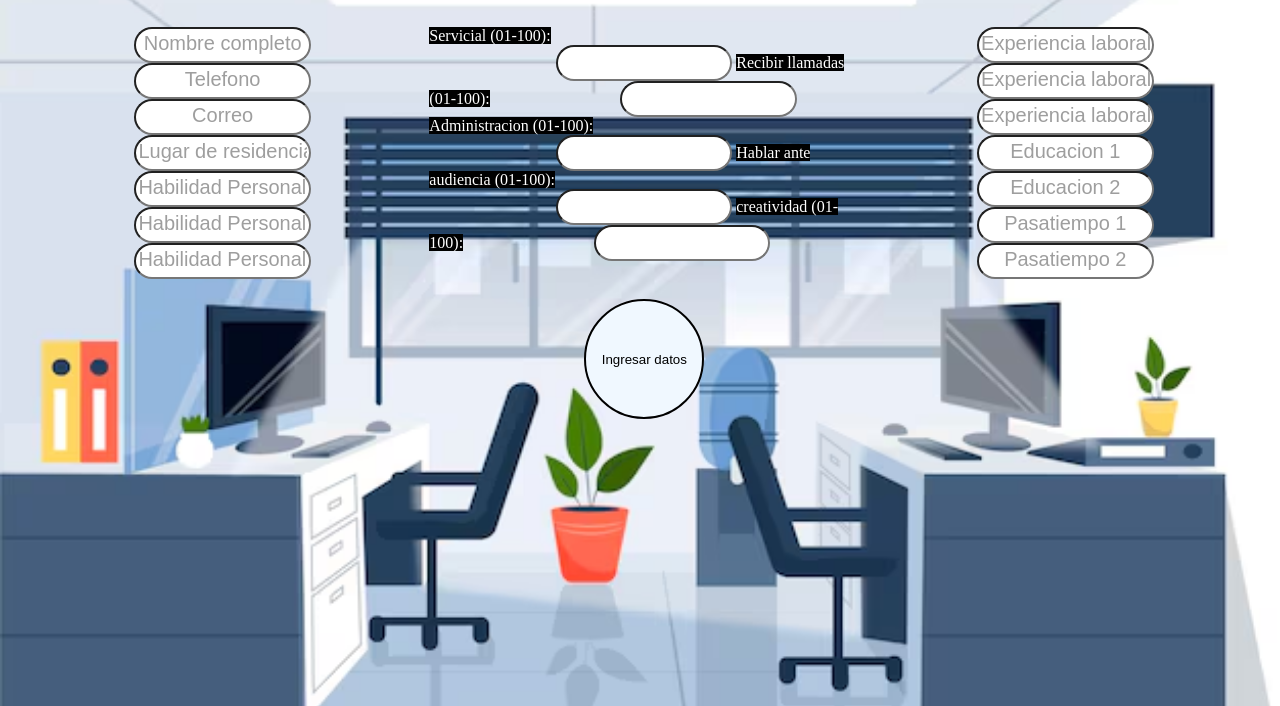
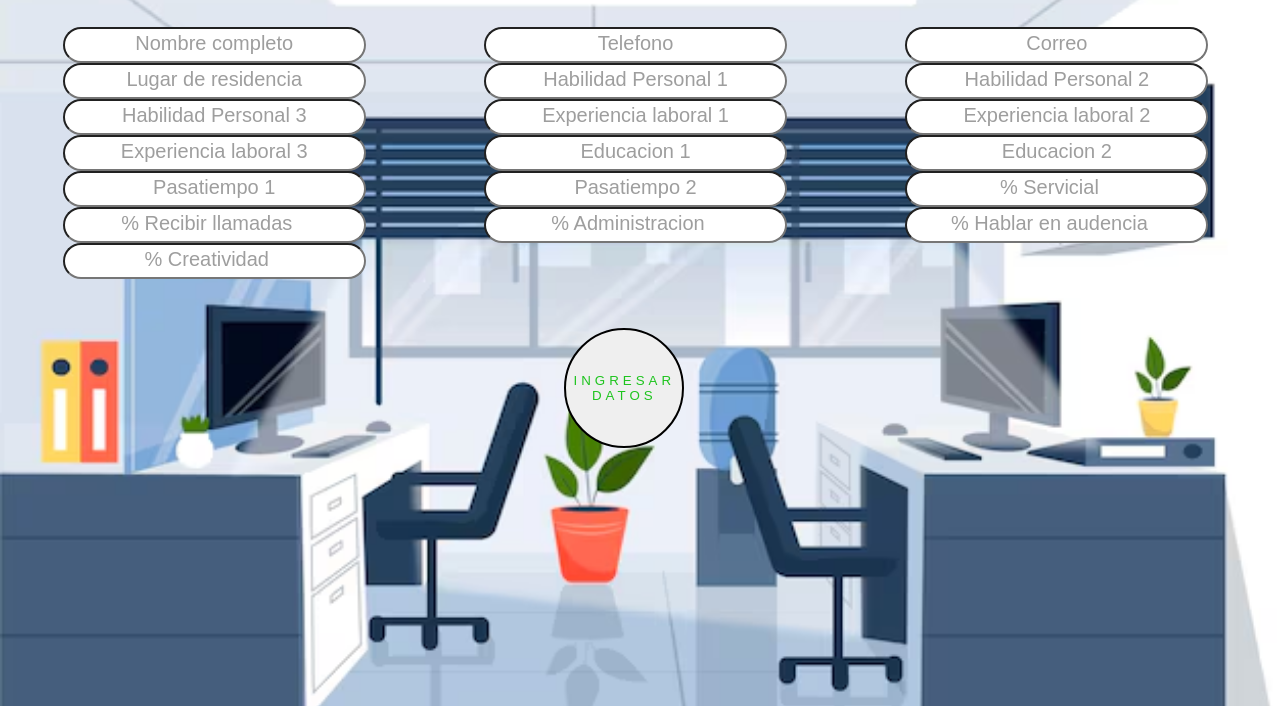
Before and after one commit to Josequake/proyecto, a plain HTML site: page index.html in a window 1280 px wide. Shown: the part 94-800 px from the top of the page. Drawn offline with Linux system fonts and the light colour scheme.

Commit message:
entrega final del proyecto

```diff
--- a/estilos/style.css
+++ b/estilos/style.css
@@ -7,9 +7,9 @@ h1{
 input{
     color: rgb(0, 0, 0);
     text-align: center;
-    width: 40%;
+    width: 70%;
     height: 30px;
-    margin-left: 30%;
+    margin-left: 13%;
     border-radius: 20px;
 }
 ::placeholder{
@@ -24,21 +24,22 @@ body{
 
 
 button:hover{
+    color: white;
     background-color: rgb(30, 196, 30);
 }
 
 
-  .bolita{
+  /*.bolita{
     background-color: aliceblue;
     border: 2px solid black;
     width: 120px;
     height: 120px;
     border-radius: 50%;
     margin-left: 155px;
-    margin-top: 20px;
+    margin-top: 20px;*/
 
 
-}
+
 .skills{
     display: grid;
     grid-template-columns: 1fr 1fr 1fr;
@@ -56,3 +57,23 @@ span{
     background-color: black;
     color: white;
 }
+
+button{
+
+    display: inline-block;
+    padding: 35px 30;
+    color: rgb(30, 196, 30);
+    text-decoration: none;
+    text-transform: uppercase;
+    transition: 0.5s;
+    letter-spacing: 4px;
+    overflow: hidden;
+    margin-left: 135px;
+    margin-top: 20%;
+    border: 2px solid black;
+    width: 120px;
+    height: 120px;
+    border-radius: 50%;
+
+
+}
--- a/estilos/style2.css
+++ b/estilos/style2.css
@@ -49,7 +49,7 @@ td{
     font-size: 10px;
 }
 aside{
-    margin-top: 5%;
+    margin-top: 15%;
     margin-left: 50%;
     padding-bottom: 30%;
     width: 45%;
@@ -57,6 +57,7 @@ aside{
 }
 .job{
     float: left;
+    margin-top: 10%;
 }
 ul{
     padding-left: 70px;
@@ -76,13 +77,20 @@ table.th{
 
 .bolita{
     color: black;
-
+    text-align: center;
+    padding-top: 25px;
     border: 2px solid black;
     width: 80px;
-    height: 80px;
+    height: 50px;
     border-radius: 50%;
     margin-left: 30%;
 }
 span{
     margin-left: 29%;
 }
+
+.datosfooter{
+    display: grid;
+    grid-template-columns: 1fr 1fr;
+    margin-bottom: 30%;
+}
--- a/index.html
+++ b/index.html
@@ -12,7 +12,7 @@
 <body>
     <h1>Ingresa tus datos para la creacion de un curriculum</h1>
     <div class="skills">
-        <div>
+
             <input type="text" placeholder="Nombre completo" id="NOM" autocomplete="off" class="tooltip">
             <input type="text" placeholder="Telefono" id="TE" autocomplete="off">
             <input type="text" placeholder="Correo" id="CO" autocomplete="off">
@@ -20,20 +20,6 @@
             <input type="text" placeholder="Habilidad Personal 1" id="HP1" autocomplete="off">
             <input type="text" placeholder="Habilidad Personal 2" id="HP2" autocomplete="off">
             <input type="text" placeholder="Habilidad Personal 3" id="HP3" autocomplete="off">
-        </div>
-        <div>
-        <span>Servicial (01-100):</span>
-        <input type="text" id="por1">
-        <span>Recibir llamadas (01-100):</span>
-        <input type="number" min="01" max="100" id="por2"/>
-        <span>Administracion (01-100):</span>
-        <input type="number" min="01" max="100" id="por3"/>
-        <span>Hablar ante audiencia (01-100):</span>
-        <input type="number" min="01" max="100" id="por4"/>
-        <span>creatividad (01-100):</span>
-        <input type="number" min="01" max="100" id="por5"/>
-        </div>
-        <div>
             <input type="text" placeholder="Experiencia laboral 1" id="EL1" autocomplete="off">
             <input type="text" placeholder="Experiencia laboral 2" id="EL2" autocomplete="off">
             <input type="text" placeholder="Experiencia laboral 3" id="EL3" autocomplete="off">
@@ -41,13 +27,15 @@
             <input type="text" placeholder="Educacion 2" id="ED2" autocomplete="off">
             <input type="text" placeholder="Pasatiempo 1" id="PA1" autocomplete="off">
             <input type="text" placeholder="Pasatiempo 2" id="PA2" autocomplete="off">
-        </div>
+            <input type="number" placeholder="% Servicial" min="01" max="100" id="por1">
+            <input type="number" placeholder="% Recibir llamadas" min="01" max="100" id="por2"/>
+            <input type="number" placeholder="% Administracion" min="01" max="100" id="por3"/>
+            <input type="number" placeholder="% Hablar en audencia" min="01" max="100" id="por4"/>
+            <input type="number" placeholder="% Creatividad" min="01" max="100" id="por5"/>
 
-        <div>
-        </div>
 
-        <a href="http://127.0.0.1:5500/proyecto/index2.html"><button id="boton" class="bolita">Ingresar
-                datos</button></a>
+
+        <a href="http://127.0.0.1:5500/proyecto/index2.html"><button id="boton">Ingresar datos</button></a>
     </div>
     <script src="./js/script.js"></script>
 </body>
--- a/js/script2.js
+++ b/js/segundoscript.js
@@ -80,3 +80,7 @@ function llamar() {
 
 
 llamar();
+
+function link(){
+
+}
```
Also changed, not shown: index2.html (+10 -5 lines).
